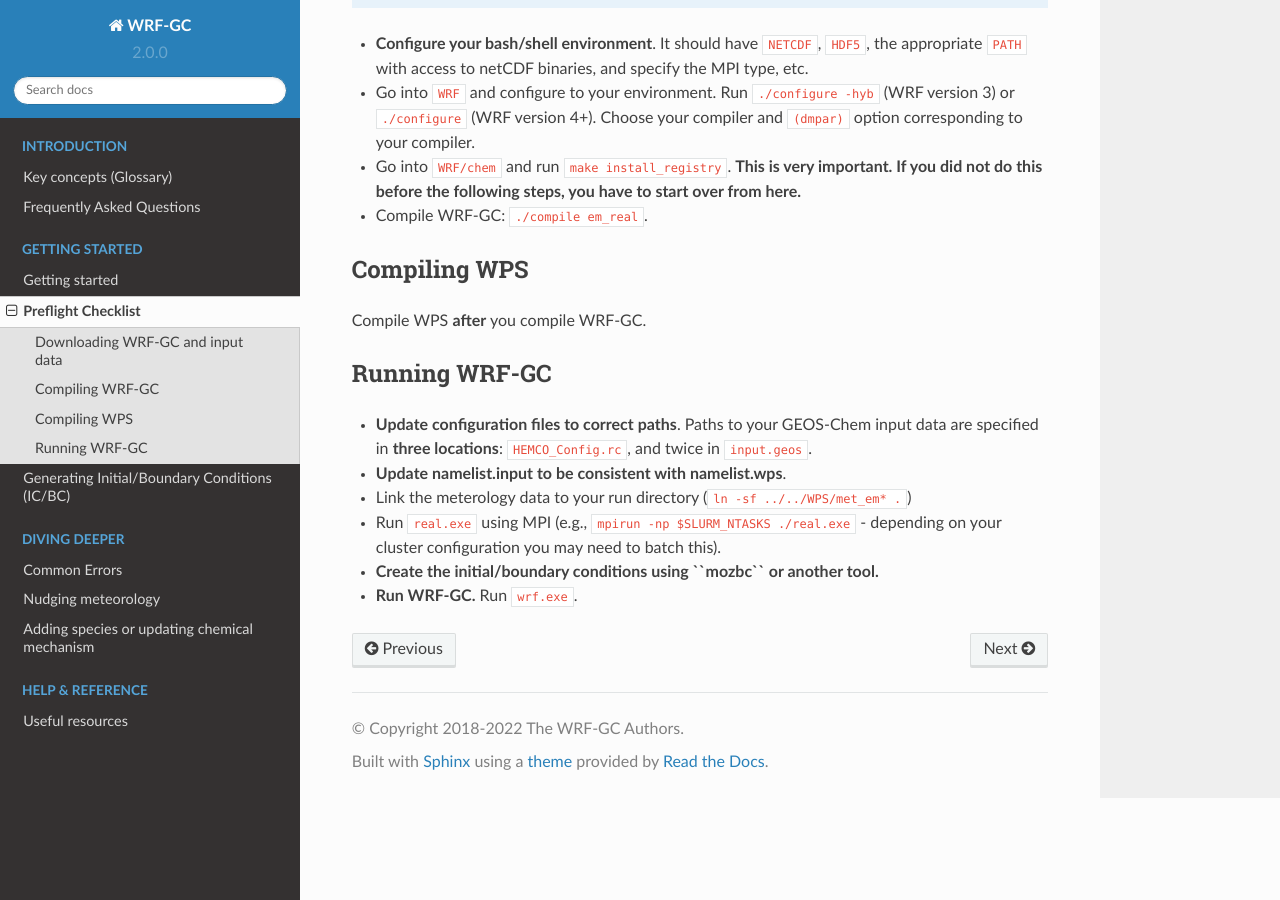
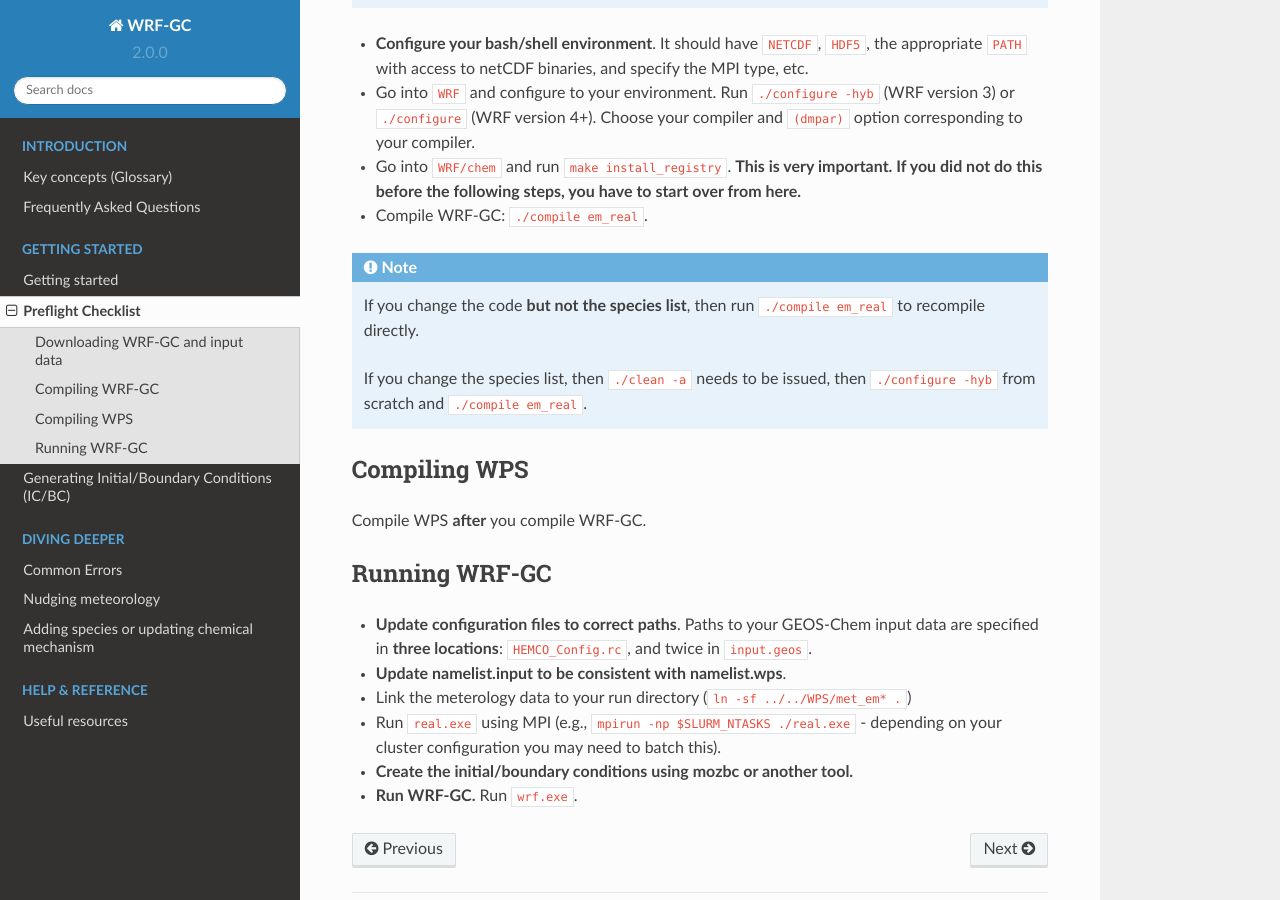
Before and after one commit to WRF-GC/documentation, a Sphinx documentation site: the page built from docs/source/preflight-checklist.rst, in a window 1280 px wide and 900 px high, scrolled down 687 px. Built offline with Sphinx 7.4.7 and the Read the Docs theme 2.0.0, drawn with Linux system fonts in a browser that asks for light colours.

Commit message:
Update format

```diff
--- a/docs/source/nudging.rst
+++ b/docs/source/nudging.rst
@@ -35,8 +35,8 @@ Nudging using input FNL data
 
 To change whether winds, temperature, and/or water vapor are nudged you can change ``if_no_pbl_nudging_uv`` (``t`` or ``q``.)
 
-2. **Re-run ``real.exe``.** This will generate ``wrffdda_d<domain>`` files in your run directory.
-3. **Run ``wrf.exe``.**
+2. **Re-run real.exe.** This will generate ``wrffdda_d<domain>`` files in your run directory.
+3. **Run wrf.exe.**
 
 Nudging using surface and upper-air observations
 ------------------------------------------------
--- a/docs/source/preflight-checklist.rst
+++ b/docs/source/preflight-checklist.rst
@@ -24,6 +24,11 @@ Compiling WRF-GC
 * Go into ``WRF/chem`` and run ``make install_registry``. **This is very important. If you did not do this before the following steps, you have to start over from here.**
 * Compile WRF-GC: ``./compile em_real``.
 
+.. note::
+	If you change the code **but not the species list**, then run ``./compile em_real`` to recompile directly.
+
+	If you change the species list, then ``./clean -a`` needs to be issued, then ``./configure -hyb`` from scratch and ``./compile em_real``.
+
 Compiling WPS
 --------------
 
@@ -36,5 +41,5 @@ Running WRF-GC
 * **Update namelist.input to be consistent with namelist.wps**.
 * Link the meterology data to your run directory (``ln -sf ../../WPS/met_em* .``)
 * Run ``real.exe`` using MPI (e.g., ``mpirun -np $SLURM_NTASKS ./real.exe`` - depending on your cluster configuration you may need to batch this).
-* **Create the initial/boundary conditions using ``mozbc`` or another tool.**
+* **Create the initial/boundary conditions using mozbc or another tool.**
 * **Run WRF-GC.** Run ``wrf.exe``.
```
